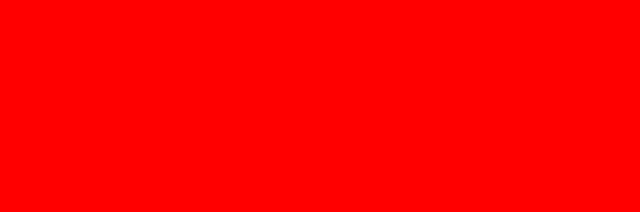
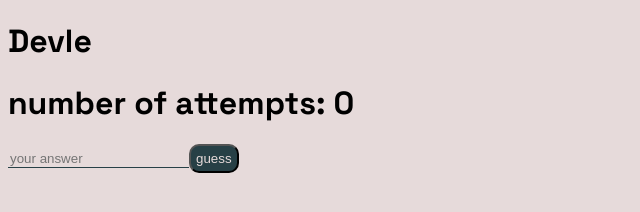
Before and after one commit to Mewtew-54/Devle, a React app: page /mainpage in a window 1280 px wide. Before the commit this address had no page. Shown: the whole page, without its empty margins (0-640 px from the left). Built offline with nearby package versions, Linux system fonts and the light colour scheme; no server answers.

Commit message:
fixed the algorithm logic in order to obscure and reveal the daily problem. Created routes for wins and losses.

```diff
--- a/client/App.js
+++ b/client/App.js
@@ -3,6 +3,8 @@ import { connect } from 'react-redux'
 import Home from './components/Home.jsx'
 import SignIn from './components/SignIn.jsx'
 import SignUp from './components/SignUp.jsx'
+import Popup from './components/Popup.jsx'
+import Win from './components/Win.jsx'
 import { BrowserRouter, Routes, Route } from 'react-router-dom'
 
 const App = (props) => {
@@ -10,9 +12,11 @@ const App = (props) => {
     <div>
       <BrowserRouter>
           <Routes>
-            <Route path='/' element={<Home />}/>
-            <Route path="/signin" element={<SignIn />}/>
+            <Route path='/' element={<SignIn />}/>
+            <Route path="/mainpage" element={<Home />}/>
             <Route path='/signup' element={<SignUp />}/>
+            <Route path='/popup' element={<Popup />}/>
+            <Route path='/win' element={<Win />}/>
           </Routes>
       </BrowserRouter>
     </div>
--- a/client/components/Home.jsx
+++ b/client/components/Home.jsx
@@ -1,7 +1,10 @@
-import React, { useState } from 'react';
+import React, { useState, useEffect } from 'react';
 import axios from 'axios';
 import state, { initialState, increment, reset, setDevle } from '../state';
 import { useDispatch, useSelector } from 'react-redux';
+import Popup from './Popup'
+import Win from './Win'
+import { useNavigate } from 'react-router-dom';
 
 // const devle = {
 // 	questionStrings: [
@@ -13,9 +16,12 @@ import { useDispatch, useSelector } from 'react-redux';
 // };
 
 const Home = () => {
-
+	const navigate = useNavigate();
 	const [devle, setDevle] = useState('');
-	const [attempt, setAttempt] = useState(1);
+	const [obscuredQuestion, setObscuredQuestion] = useState(devle);
+	const [indices, setIndices] = useState([]);
+	const [attempt, setAttempt] = useState(0);
+	const [show, setShow] = useState(false);
 	// const devle = useSelector(state => state.devl)
 	const attempts = useSelector((state) => state.attempts);
 	// console.log(attempts);
@@ -30,6 +36,11 @@ const Home = () => {
 	// };
 
 	// fetch the question
+
+	useEffect(() => {
+		setObscuredQuestion(obscured(devle, obscuredQuestion, getX(attempt)));
+	}, [ devle, attempt ])
+
 	axios.get('/api/')
 		.then((res) => {
 			// console.log(res.data[0].question);
@@ -37,38 +48,100 @@ const Home = () => {
 		})
 		.catch((err) => console.log(err));
 
+	let answer;
+	// answer
+	axios.get('/api/answer')
+		.then((res) => {
+			answer = res.data;
+		})
+		.catch((err) => console.log(err));
+
 	// obscure the question
 
-	const obscured = (devle, x) => {
+	// const indices = [];
+
+	const obscured = (devle, obscuredQuestion, x) => {
+		console.log('devle is ', devle)
+		// console.log('devle is: ', devle);
+		// console.log('x is: ', x);
 		// take our devle
+
+		//first iteration (obscuredQuestion === undefined), run obscured and set obscured question to result
+		//subsequent iterations, run obscured and set OQ to result
 		const dArr = devle.split(' ');
+		// console.log('dArr is: ', dArr);
 		// obscure x percentage based off of length
-		const totalWords = Math.abs(dArr.length - (dArr.length * x));
+		let totalWords = Math.floor(dArr.length - (dArr.length * x));
+		console.log('totalWords is: ', totalWords);
 		// loop through the devle arr and replace words with obscured version/remove
-		while (totalWords > 0){
-			dArr.splice(Math.floor(Math.random() * dArr.length), 1, '*');
-			totalWords -= 1;
+		// first iteration
+		if (attempt === 0){
+			// console.log('inside if conditional');
+			let indicesArr = [];
+			while (totalWords > 0){
+				let index = Math.floor(Math.random() * dArr.length)
+				if (!dArr[index].includes('_') && !dArr[index].includes('*')) {
+					// console.log('inside second conditional')
+					dArr.splice(index, 1, '*'.repeat(dArr[index].length));
+					totalWords -= 1;
+					indicesArr.push(index);
+
+					// indices.push(index);
+					// console.log("indicesArr is: ", indicesArr);
+				}
+			// setObscursedQuestion(dArr.join(' '));
 		}
-		// put together remaining words to be returned as string
+		setIndices(indicesArr);
+		console.log('state indices: ', indices)
 		return dArr.join(' ');
+		} else if (attempt < 5) {
+			console.log('indices: ', indices);
+			// grab a random index from our indices
+			const original = devle.split(' ');
+			const obscuredArr = obscuredQuestion.split(' ');
+			console.log('obscuredArr: ', obscuredArr);
+			let findIndex = indices[Math.floor(Math.random() * indices.length)];
+			console.log('findIndex: ', findIndex);
+
+			setIndices((prev) => {
+				// prev.splice(indices.indexOf(findIndex), 1);
+				return prev.filter(el => el !== findIndex);
+			});
+			// find the original word in our original devle
+			// replace the same index with original word
+			obscuredArr[findIndex] = original[findIndex];
+			return obscuredArr.join(' ');
+			// unobscure
+			// loop obsuredQuestion, check for *
+		} else return devle;
+		// // put together remaining words to be returned as string
+		// setObscuredQuestion(dArr.join(' '));
+		// return dArr.join(' ');
 	}
 
+	// console.log(obscured(devle, getX(attempt)));
 	// generate the percentage
 
 	const getX = (attempt) => {
-		let x = 0.9;
-		if (attempt === 1){
+		let x;
+		if (attempt === 0){
+			x = 0.4;
+		} else if (attempt === 1){
+			x = 0.5;
+		} else if (attempt === 2){
+			x = 0.6;
+		} else if (attempt === 3){
+			x = 0.7;
+		} else if (attempt === 4){
 			x = 0.8;
-		} else if (attempt === 2){
-			x = 0.7;
-		} else if (attempt === 3){
-			x = 0.6;
-		} else if (attempt === 4){
-			x = 0.5;
 		} else if (attempt === 5){
-			x = 0.4;
+			x = 0.9;
 		}
 		return x;
+	}
+
+	if (attempt === 5){
+		navigate('/popup');
 	}
 
 	// check if user input is correct
@@ -79,22 +152,28 @@ const Home = () => {
 		axios.post('/api/guess', userData)
 			.then((res) => {
 				console.log('res data: ', res.data);
-				(!res.data) ? setAttempt(attempt+1) : console.log('winner winner');
+				(answer == userData) ?
+
+					navigate('/win') :
+					setAttempt(attempt + 1);
+				// (!res.data) ? setAttempt(attempt+1) : console.log('winner winner');
 				console.log('attempt: ', attempt);
 			})
 			.catch((err) => console.log(err));
 	}
 
+	// const obscuredQ = (obscured(devle, getX(attempt)));
+
 	return (
 		<div>
-			<h1>Today's Devle</h1>
-			<h1> number of attempts: {attempts} </h1>
+			<h1>Devle</h1>
+			<h1> number of attempts: {attempt} </h1>
 			<div>
-				<div>{devle}</div>
+				<div>{obscuredQuestion}</div>
 			</div>
 			<form onSubmit={guess}>
 					<input type="text" name="name" id='guess' placeholder='your answer' />
-				<input type="submit" value="Submit" />
+				<button type="submit" value="Submit"> guess </button>
 			</form>
 		</div>
 	);
--- a/client/components/Popup.jsx
+++ b/client/components/Popup.jsx
@@ -0,0 +1,29 @@
+import React, { useState, useEffect } from 'react';
+import axios from 'axios';
+
+const Popup = (props) => {
+
+  const [answer, setAnswer] = useState('');
+
+  useEffect(() => {
+    axios.get('/api/answer')
+		.then((res) => {
+      console.log(res.data);
+			setAnswer(res.data);
+      console.log('answer is: ', answer);
+      console.log('typeof answer is: ', typeof answer);
+		})
+		.catch((err) => console.log(err));
+  }, [])
+
+  return (
+    <div className='popup'>
+      <div className='popup-content'>
+        <h2>Better luck next time!</h2>
+        <div>answer: {answer}</div>
+      </div>
+    </div>
+  )
+}
+
+export default Popup;
--- a/client/components/SignIn.jsx
+++ b/client/components/SignIn.jsx
@@ -10,7 +10,7 @@ const SignIn = () => {
             password: document.getElementById('password').value ,
         }
         axios.post('/api/signin', userData);
-        navigate('/');
+        navigate('/mainpage');
     }
     return (
         <div className="home">
@@ -18,7 +18,7 @@ const SignIn = () => {
                 <h1 className="welcomeMessage">Welcome to Devle!</h1>
                 <form className="form" onSubmit={submitHandler}>
                     <label className="username">
-                        <input type="text" name="username" id="username" placeholder="enter username" />
+                        <input type="text" name="username" id="username" placeholder="Enter username" />
                     </label>
                     <label className="password">
                         <input type="password" name="password" id="password" placeholder="Enter password" />
--- a/client/components/SignUp.jsx
+++ b/client/components/SignUp.jsx
@@ -11,7 +11,7 @@ const SignUp = (props) => {
       email: document.getElementById('email').value
     }
     axios.post('/api/signup', userData);
-    navigate('/signin');
+    navigate('/');
 
   }
   // if (this.props.redirect) {
@@ -21,11 +21,10 @@ const SignUp = (props) => {
         <div className="home">
         <div className="welcome" data-testid="SignUp">
           <h1 className="welcomeMessage">Welcome to Devle!</h1>
-          <h2></h2>
 
           <form className="form" onSubmit={submitHandler}>
             <label className="username">
-              <input type="text" name="username" id="username" placeholder="enter username" />
+              <input type="text" name="username" id="username" placeholder="Enter username" />
             </label>
             <label className="email">
               <input type="email" name="email" id="email" placeholder="your@email.here" />
@@ -40,8 +39,8 @@ const SignUp = (props) => {
             <button className="link" id="submitBtn" type="submit">
               Sign Up
             </button>
-            <button className="link needAccount">
-              <Link id='link' to='/signin'>Already have an account?</Link>
+            <button className="link">
+              <Link id='link' to='/'>Already have an account?</Link>
             </button>
           </form>
         </div>
--- /dev/null
+++ b/client/components/Win.jsx
@@ -0,0 +1,14 @@
+import React from 'react';
+
+const Win = props => {
+
+  return (
+    <div className='popup'>
+      <div className='popup-content'>
+        <h2>You are correct! Great job!</h2>
+      </div>
+    </div>
+  )
+}
+
+export default Win;
--- a/client/style.css
+++ b/client/style.css
@@ -1,3 +1,26 @@
+@import url('https://fonts.googleapis.com/css2?family=Space+Grotesk:wght@400;500;700&display=swap');
+
 body {
-    background-color: red;
+    background-color:   #E6DADA;
+    font-family: 'Space Grotesk', sans-serif;
 }
+a:link{
+    text-decoration: none;
+    color: #E6DADA;
+}
+
+a {
+    color: #E6DADA;
+}
+button {
+    padding: 5px;
+    border-radius: 10px;
+    background-color: #274046;
+    cursor: pointer;
+    color: #E6DADA
+}
+input {
+    background-color: transparent;
+    border: none;
+    border-bottom: 1px solid #274046;
+}
```
